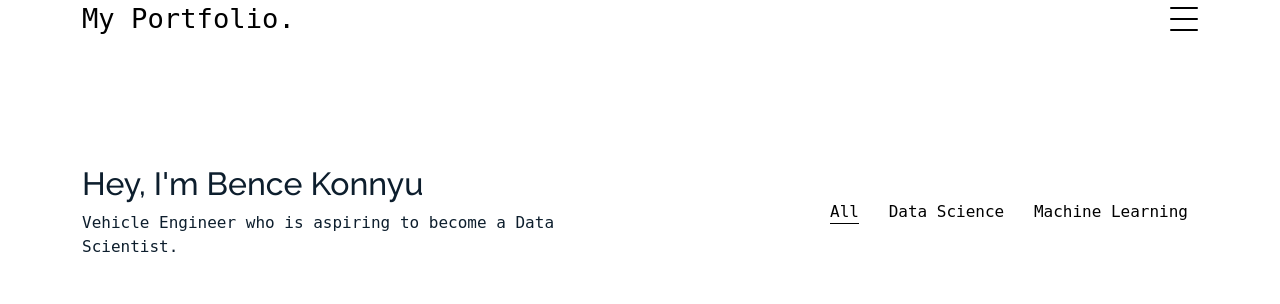
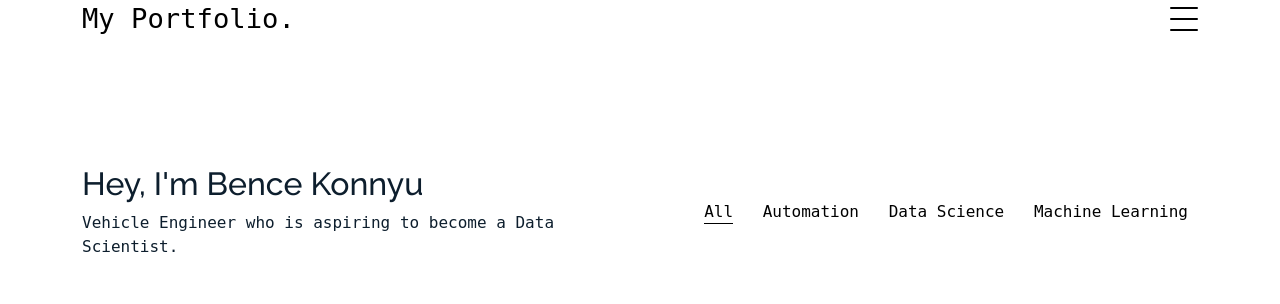
Before and after one commit to londony11/Portfolio, a Flask app: page / in a window 1280 px wide. Shown: the part 56-360 px from the top of the page. Run offline with Flask 3, Linux system fonts and the light colour scheme; some libraries are stand-ins or nearby versions; some web fonts are replaced.

Commit message:
use Procfile

```diff
--- a/main.py
+++ b/main.py
@@ -10,7 +10,7 @@ MY_EMAIL = os.environ.get("MY_EMAIL")
 APP_PASSWORD = os.environ.get("APP_PASSWORD")
 
 app = Flask(__name__)
-app.secret_key = "8BYkEfBA6O6donzWlSihBXox7C0sKR6b"
+app.secret_key = os.environ.get("APP_SECRET_KEY")
 Bootstrap(app)
 
 
@@ -56,4 +56,4 @@ def contact():
 
 
 if __name__ == "__main__":
-    app.run(debug=True, port=8080)
+    app.run(debug=False, port=8080)
--- a/requirements.txt
+++ b/requirements.txt
@@ -9,3 +9,4 @@ MarkupSafe==2.1.3
 python-dotenv==1.0.0
 visitor==0.1.3
 Werkzeug==2.3.7
+gunicorn==21.2.0
--- a/templates/index.html
+++ b/templates/index.html
@@ -14,6 +14,7 @@
           <div class="col-md-12 col-lg-6 text-start text-lg-end" data-aos="fade-up" data-aos-delay="100">
             <div id="filters" class="filters">
               <a href="#" data-filter="*" class="active">All</a>
+              <a href="#" data-filter=".automation">Automation</a>
               <a href="#" data-filter=".data">Data Science</a>
               <a href="#" data-filter=".branding">Machine Learning</a>
 <!--              <a href="#" data-filter=".photography">Automation</a>-->
@@ -21,11 +22,11 @@
           </div>
         </div>
         <div id="portfolio-grid" class="row no-gutter" data-aos="fade-up" data-aos-delay="200">
-          <div class="item data col-sm-6 col-md-4 col-lg-4 mb-4">
+          <div class="item automation col-sm-6 col-md-4 col-lg-4 mb-4">
             <a href="https://github.com/londony11/OTP_Car_Lottery" class="item-wrap fancybox">
               <div class="work-info">
                 <h3>OTP Car Lottery</h3>
-                <span>Web Scraping</span>
+                <span>Automation</span>
               </div>
               <img class="img-fluid" src="static/assets/img/img_OTP_car.jpg">
             </a>
```
